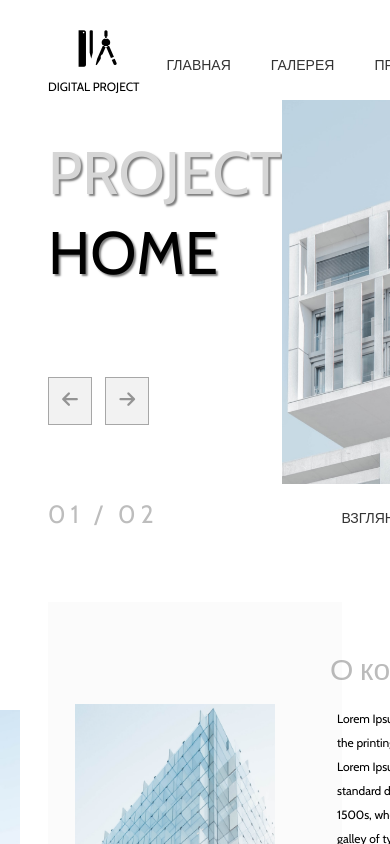
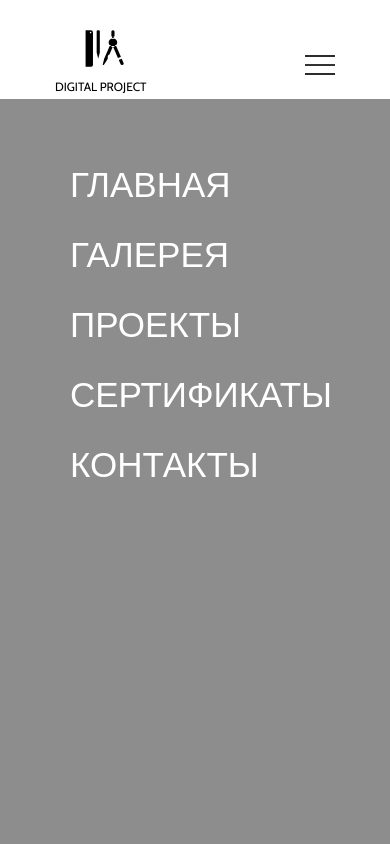
Before and after one commit to HannaNesterova/TEST-WORK, a website: page index.html in a window 390 px wide. Shown: the top 844 px of the page. Drawn offline with nearby package versions, Linux system fonts and the light colour scheme; files whose address does not match are found by name.

Commit message:
burger menu

```diff
--- a/index.html
+++ b/index.html
@@ -27,6 +27,10 @@
                     <li><a href="#task">СЕРТИФИКАТЫ</a></li>
                     <li><a href="#contacts">КОНТАКТЫ</a></li>
                 </ul>
+
+                <div class="header_burger">
+                    <span></span>
+                </div>
             </div>
         </div>
     </header>
--- a/sass/style.scss
+++ b/sass/style.scss
@@ -102,14 +102,11 @@ body {
 
 header {
     position: fixed;
-        top: 0;
-        left: 0;
-        right: 0;
-        background-color: #ffffff;
-        /* Replace with your header background color */
-        z-index: 100;
-        /* Set an appropriate z-index to ensure the header is above other elements */
-        /* Add other styles if needed */
+    top: 0;
+    left: 0;
+    right: 0;
+    background-color: #ffffff;
+    z-index: 100;
     margin-bottom: 30px;
     .header_menu {
         display: flex;
@@ -562,6 +559,9 @@ footer{
     .column-project{
         max-width: 1100px;
     }
+    .header_burger{
+        display: none;
+    }
 }
 @media all and (max-width: 1200px){
     .section_img {
@@ -651,6 +651,83 @@ header .logo_name{
     max-width: 407px;
 }
 .container {
-    margin: 0px 48px;
+    margin: 0px 55px;
+}
+.section-about_company .main_container-company {
+    gap: 19px;
 }
 }
+
+@media all and (max-width: 770px){
+header {
+        position: fixed;
+        width: 100%;
+        top: 0;
+        left: 0;
+        z-index: 150;
+    }
+
+    header::before {
+        content: '';
+        position: absolute;
+        top: 0;
+        left: 0;
+        width: 100%;
+        height: 100%;
+        background-color: rgb(255, 255, 255);
+        z-index: 3;
+    }
+    .header_burger {
+            display: block;
+            position: relative;
+            width: 30px;
+            height: 20px;
+            z-index: 5;
+        }
+    .header_burger::before,
+    .header_burger::after{
+        content: '';
+        background-color: #2C2C2C;
+        position: absolute;
+        width: 100%;
+        height: 2px;
+        right: 0;
+    }
+    .header_burger::before{
+        top: 0;
+    }
+    .header_burger::after {
+        bottom: 0;
+    }
+    .header_burger span{
+        position: absolute;
+        background-color: #333333;
+        right: 0;
+        width: 100%;
+        height: 2px;
+        top: 9px;
+    }
+    .header_menu{
+     position: relative;
+    }
+.header_menu-links{
+    position: fixed;
+    top: 0;
+    left: 0;
+    width: 100%;
+    height: 100%;
+    background-color: #8D8D8D;
+    padding: 150px 150px 0px 50px;
+    display: flex;
+    flex-direction: column;
+}
+header .header_menu-links a{
+    font-size: 35px;
+    color: #ffffff;
+    margin-bottom: 15px;
+}
+.header_logo{
+    position: relative;
+    z-index: 5;
+}
+}
```
Also changed, not shown: css/style.css, 1 other file.
